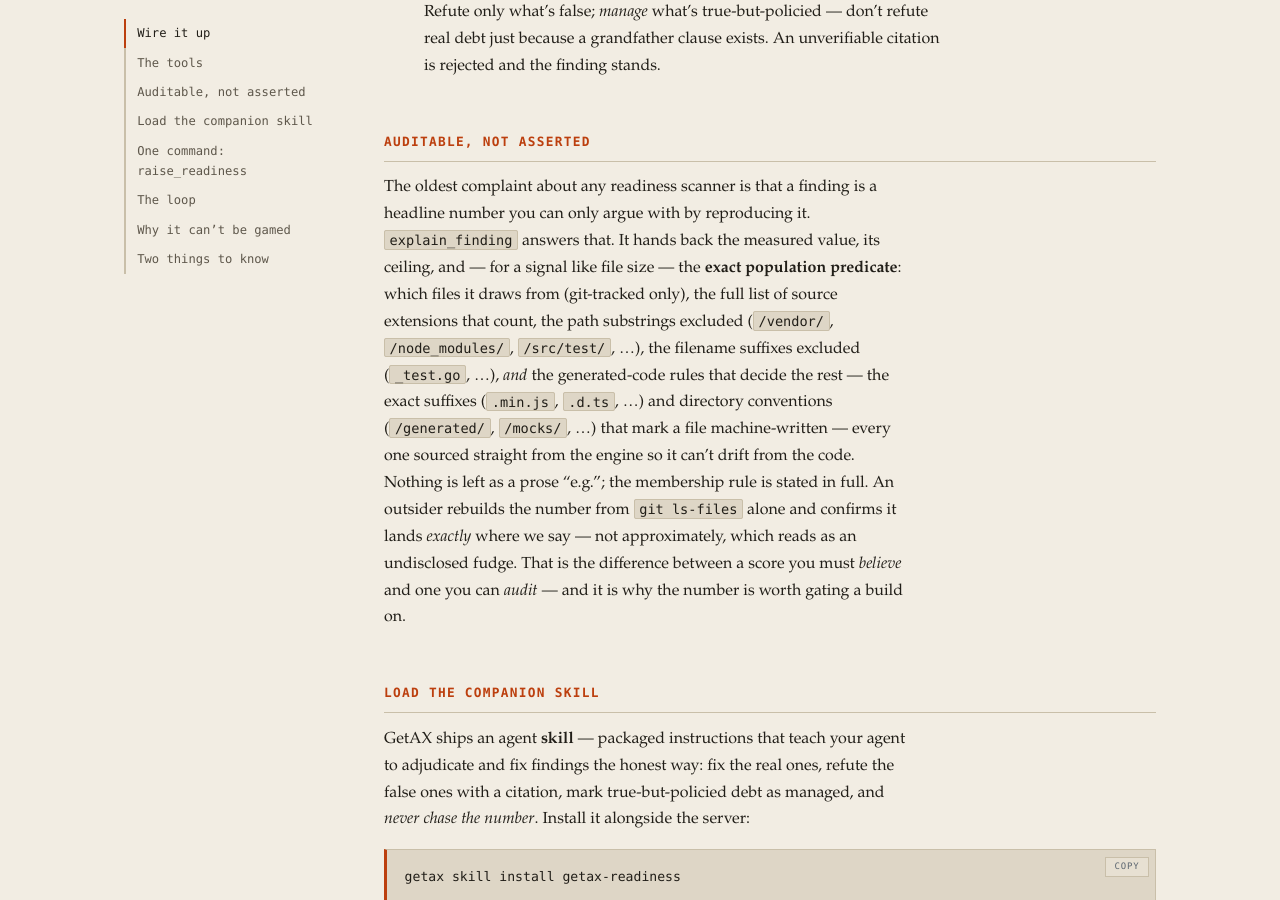
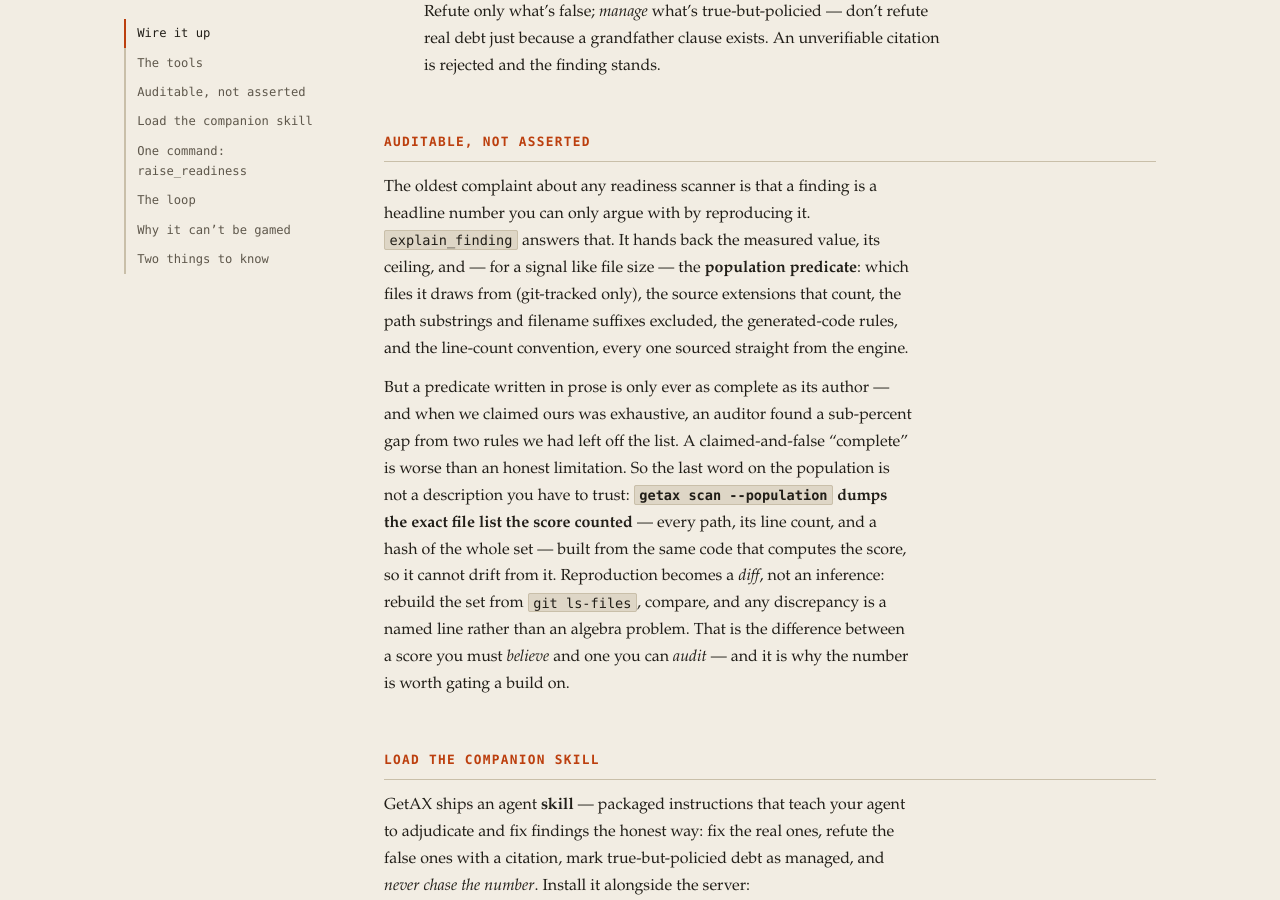
Before and after one commit to marcosbarbero/getax-site, a Jekyll site: the page built from docs/mcp.md, in a window 1280 px wide and 900 px high, scrolled down 1902 px. Built offline with Jekyll 4.4.1, drawn with Linux system fonts in a browser that asks for light colours.

Commit message:
docs(mcp): auditability is a diff, not a prose claim — ship getax scan --population
We claimed the file-size population predicate was stated in full and an auditor
could reproduce it exactly. They couldn't: two membership rules were omitted, a
sub-percent gap, and a claimed-complete-but-false predicate is worse than an
honest one. The fix is to stop asserting and hand over ground truth — the doc now
points at `getax scan --population`, which dumps the exact list the score
counted plus a hash, so reproduction is a diff.

```diff
--- a/docs/mcp.md
+++ b/docs/mcp.md
@@ -83,16 +83,20 @@
 
 The oldest complaint about any readiness scanner is that a finding is a headline number
 you can only argue with by reproducing it. `explain_finding` answers that. It hands back
-the measured value, its ceiling, and — for a signal like file size — the **exact
-population predicate**: which files it draws from (git-tracked only), the full list of
-source extensions that count, the path substrings excluded (`/vendor/`, `/node_modules/`,
-`/src/test/`, …), the filename suffixes excluded (`_test.go`, …), *and* the generated-code
-rules that decide the rest — the exact suffixes (`.min.js`, `.d.ts`, …) and directory
-conventions (`/generated/`, `/mocks/`, …) that mark a file machine-written — every one
-sourced straight from the engine so it can't drift from the code. Nothing is left as a
-prose "e.g."; the membership rule is stated in full. An outsider rebuilds the number from
-`git ls-files` alone and confirms it lands *exactly* where we say — not approximately,
-which reads as an undisclosed fudge.
+the measured value, its ceiling, and — for a signal like file size — the **population
+predicate**: which files it draws from (git-tracked only), the source extensions that
+count, the path substrings and filename suffixes excluded, the generated-code rules, and
+the line-count convention, every one sourced straight from the engine.
+
+But a predicate written in prose is only ever as complete as its author — and when we
+claimed ours was exhaustive, an auditor found a sub-percent gap from two rules we had left
+off the list. A claimed-and-false "complete" is worse than an honest limitation. So the
+last word on the population is not a description you have to trust: **`getax scan
+--population` dumps the exact file list the score counted** — every path, its line count,
+and a hash of the whole set — built from the same code that computes the score, so it
+cannot drift from it. Reproduction becomes a *diff*, not an inference: rebuild the set from
+`git ls-files`, compare, and any discrepancy is a named line rather than an algebra
+problem.
 That is the difference between a score you must *believe* and one you can *audit* — and it
 is why the number is worth gating a build on.
 
```
